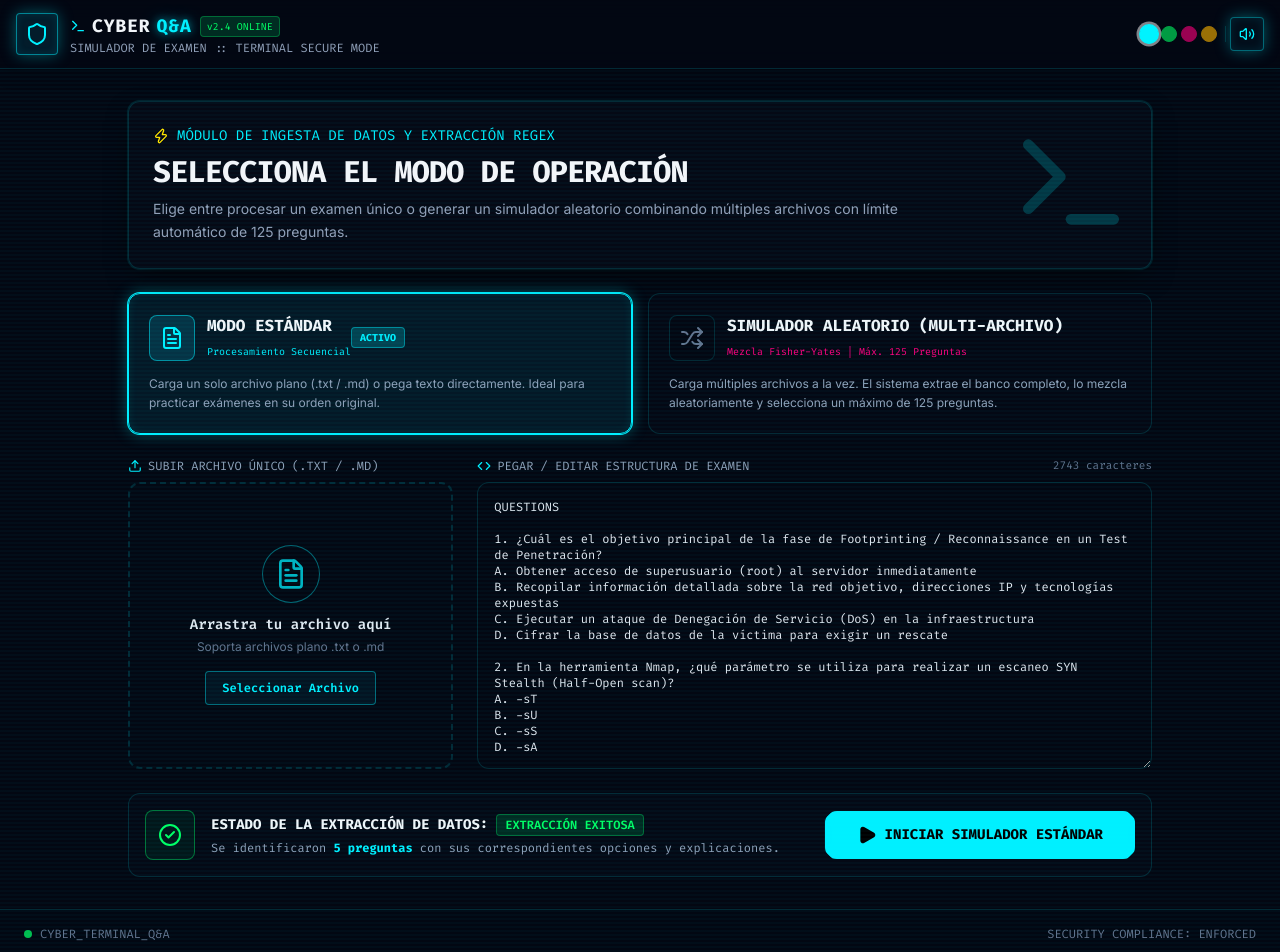
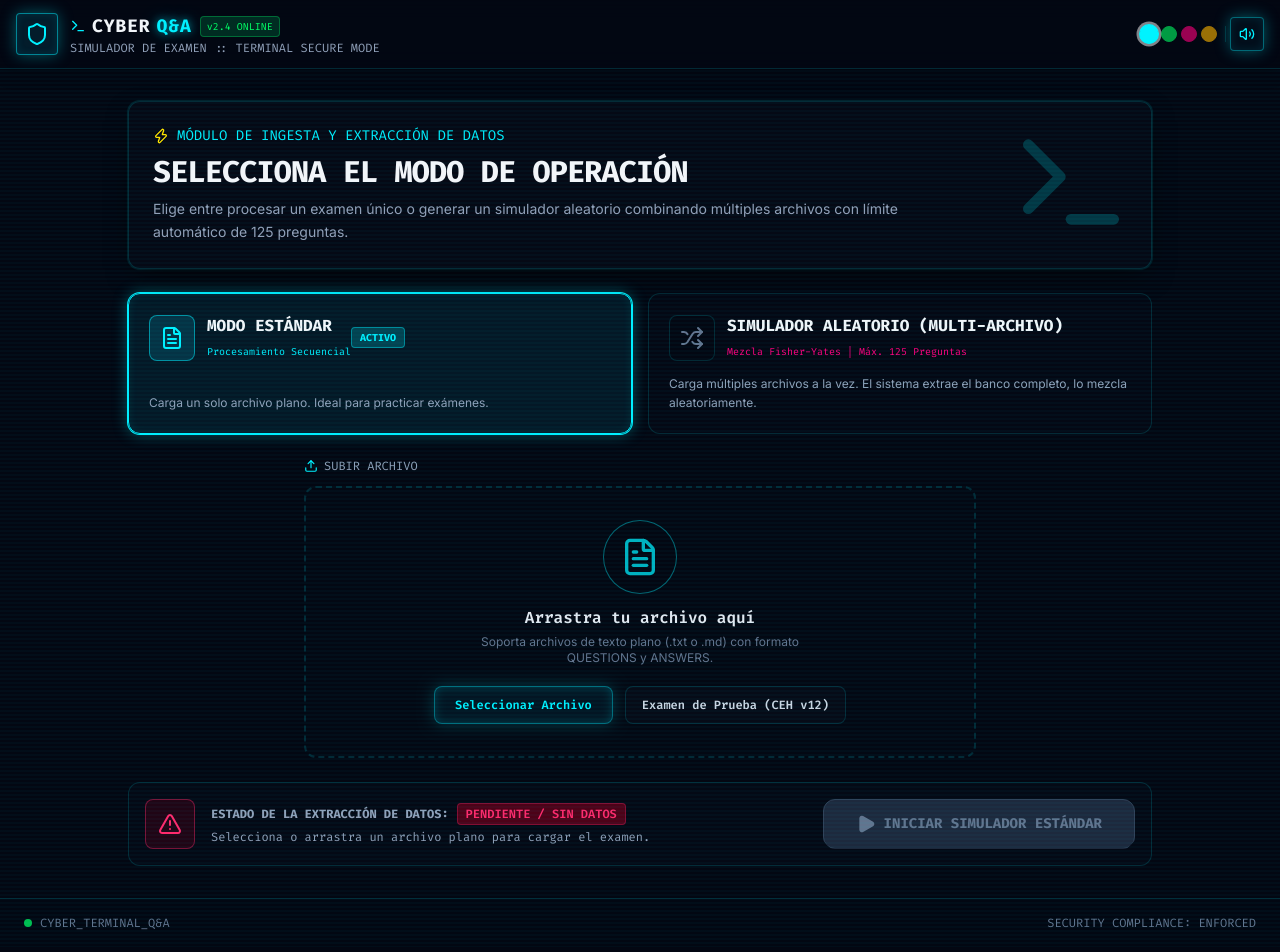
Before and after one commit to hmpelaez/RandomQuiz, a React (Vite) app: page / in a window 1280 px wide. Shown: the top 952 px of the page. Built offline with nearby package versions, Linux system fonts and the light colour scheme.

Commit message:
feat: refine standard mode dropzone and start button states

```diff
--- a/src/components/ParserUploader.jsx
+++ b/src/components/ParserUploader.jsx
@@ -1,5 +1,5 @@
 import React, { useState } from 'react';
-import { Upload, FileText, Play, CheckCircle2, AlertTriangle, Terminal, Zap, Code, Shuffle, Layers3 } from 'lucide-react';
+import { Upload, FileText, Play, CheckCircle2, AlertTriangle, Terminal, Zap, Shuffle, Layers3 } from 'lucide-react';
 import { parseQnAFormat, SAMPLE_EXAMS } from '../utils/parser';
 import { soundFx } from '../utils/sound';
 
@@ -20,8 +20,7 @@ export default function ParserUploader({ onExamParsed }) {
   const [opMode, setOpMode] = useState('standard');
 
   // Estado para Modo Estándar
-  const [inputText, setInputText] = useState(SAMPLE_EXAMS[0].text);
-  const [standardParseResult, setStandardParseResult] = useState(() => parseQnAFormat(SAMPLE_EXAMS[0].text));
+  const [standardParseResult, setStandardParseResult] = useState({ success: false, questions: [], error: null });
 
   // Estado para Modo Simulador Aleatorio Multi-archivo
   const [finalQuizQuestions, setFinalQuizQuestions] = useState([]);
@@ -34,11 +33,10 @@ export default function ParserUploader({ onExamParsed }) {
 
   const [dragActive, setDragActive] = useState(false);
 
-  // MANEJADOR MODO ESTÁNDAR (Texto)
-  const handleTextChange = (e) => {
-    const val = e.target.value;
-    setInputText(val);
-    setStandardParseResult(parseQnAFormat(val));
+  // MANEJADOR MODO ESTÁNDAR (Carga rápida examen ejemplo)
+  const handleLoadSample = (sampleText) => {
+    soundFx.playClick();
+    setStandardParseResult(parseQnAFormat(sampleText));
   };
 
   // MANEJADOR MODO ESTÁNDAR (Un solo archivo)
@@ -48,7 +46,6 @@ export default function ParserUploader({ onExamParsed }) {
     const reader = new FileReader();
     reader.onload = (e) => {
       const content = e.target.result;
-      setInputText(content);
       setStandardParseResult(parseQnAFormat(content));
     };
     reader.onerror = () => {
@@ -168,7 +165,7 @@ export default function ParserUploader({ onExamParsed }) {
         <div className="relative z-10 space-y-2">
           <div className="flex items-center space-x-2 text-neon-cyan text-sm">
             <Zap className="w-4 h-4 text-neon-yellow" />
-            <span>MÓDULO DE INGESTA DE DATOS Y EXTRACCIÓN REGEX</span>
+            <span>MÓDULO DE INGESTA Y EXTRACCIÓN DE DATOS</span>
           </div>
           <h1 className="text-2xl md:text-3xl font-bold text-slate-100 tracking-tight">
             SELECCIONA EL MODO DE OPERACIÓN
@@ -209,7 +206,7 @@ export default function ParserUploader({ onExamParsed }) {
             )}
           </div>
           <p className="text-xs font-sans text-slate-400 leading-relaxed">
-            Carga un solo archivo plano (.txt / .md) o pega texto directamente. Ideal para practicar exámenes en su orden original.
+            Carga un solo archivo plano. Ideal para practicar exámenes.
           </p>
         </button>
 
@@ -240,59 +237,102 @@ export default function ParserUploader({ onExamParsed }) {
             )}
           </div>
           <p className="text-xs font-sans text-slate-400 leading-relaxed">
-            Carga múltiples archivos a la vez. El sistema extrae el banco completo, lo mezcla aleatoriamente y selecciona un máximo de 125 preguntas.
+            Carga múltiples archivos a la vez. El sistema extrae el banco completo, lo mezcla aleatoriamente.
           </p>
         </button>
 
       </div>
 
-      {/* Input Grid según Modo Seleccionado */}
-      <div className="grid grid-cols-1 md:grid-cols-3 gap-6">
-
-        {/* Dropzone File Upload */}
-        <div className="md:col-span-1 flex flex-col">
-          <label className="text-xs text-slate-400 mb-2 flex items-center gap-1.5">
-            <Upload className={`w-3.5 h-3.5 ${opMode === 'standard' ? 'text-neon-cyan' : 'text-neon-magenta'}`} />
-            <span>{opMode === 'standard' ? 'SUBIR ARCHIVO ÚNICO (.TXT / .MD)' : 'SUBIR MÚLTIPLES ARCHIVOS (.TXT / .MD)'}</span>
-          </label>
+      {/* Input Grid / Container según Modo Seleccionado */}
+      {opMode === 'standard' ? (
+        /* MODO ESTÁNDAR: Contenedor centrado max-w-2xl */
+        <div className="max-w-2xl mx-auto w-full flex flex-col space-y-3">
+          <div className="flex items-center justify-between">
+            <label className="text-xs text-slate-400 flex items-center gap-1.5">
+              <Upload className="w-3.5 h-3.5 text-neon-cyan" />
+              <span>SUBIR ARCHIVO</span>
+            </label>
+            {standardParseResult.success && (
+              <span className="text-neon-green text-xs font-bold font-mono">
+                {standardParseResult.questions.length} preguntas listadas
+              </span>
+            )}
+          </div>
 
           <div
             onDragOver={(e) => { e.preventDefault(); setDragActive(true); }}
             onDragLeave={() => setDragActive(false)}
             onDrop={handleDrop}
-            className={`flex-1 border-2 border-dashed rounded-xl p-6 flex flex-col items-center justify-center text-center transition-all ${
+            className={`border-2 border-dashed rounded-xl p-8 flex flex-col items-center justify-center text-center transition-all ${
               dragActive
-                ? opMode === 'standard' ? 'border-neon-cyan bg-cyan-950/40 shadow-neon-cyan' : 'border-neon-magenta bg-rose-950/40 shadow-neon-magenta'
+                ? 'border-neon-cyan bg-cyan-950/40 shadow-neon-cyan'
                 : 'border-cyber-border bg-cyber-900/40 hover:border-slate-600 hover:bg-cyber-900'
             }`}
           >
-            <div className={`p-3 bg-cyber-950 rounded-full border mb-3 ${opMode === 'standard' ? 'border-neon-cyan/40 text-neon-cyan' : 'border-neon-magenta/40 text-neon-magenta'}`}>
-              {opMode === 'standard' ? <FileText className="w-8 h-8 animate-pulse" /> : <Layers3 className="w-8 h-8 animate-pulse" />}
+            <div className="p-4 bg-cyber-950 rounded-full border border-neon-cyan/40 text-neon-cyan mb-3">
+              <FileText className="w-10 h-10 animate-pulse" />
             </div>
 
-            <p className="text-sm text-slate-200 font-semibold mb-1">
-              {opMode === 'standard' ? 'Arrastra tu archivo aquí' : 'Arrastra múltiples archivos aquí'}
+            <p className="text-base text-slate-200 font-semibold mb-1">
+              Arrastra tu archivo aquí
             </p>
-            <p className="text-xs text-slate-500 mb-4 font-sans">
-              {opMode === 'standard' ? 'Soporta archivos plano .txt o .md' : 'Selecciona varios archivos a la vez'}
+            <p className="text-xs text-slate-500 mb-5 font-sans max-w-sm">
+              Soporta archivos de texto plano (.txt o .md) con formato QUESTIONS y ANSWERS.
             </p>
 
-            <label className={`px-4 py-2 rounded border text-xs font-semibold transition-all cursor-pointer ${
-              opMode === 'standard'
-                ? 'border-neon-cyan/40 text-neon-cyan bg-cyan-950/30 hover:bg-cyan-900/50'
-                : 'border-neon-magenta/40 text-neon-magenta bg-rose-950/30 hover:bg-rose-900/50'
-            }`}>
-              <span>{opMode === 'standard' ? 'Seleccionar Archivo' : 'Seleccionar Varios Archivos'}</span>
-
-              {/* Input file según modo (single vs multiple) */}
-              {opMode === 'standard' ? (
+            <div className="flex flex-wrap items-center justify-center gap-3">
+              <label className="px-5 py-2.5 rounded-lg border border-neon-cyan/40 text-neon-cyan bg-cyan-950/30 hover:bg-cyan-900/50 text-xs font-semibold transition-all cursor-pointer shadow-neon-cyan/20">
+                <span>Seleccionar Archivo</span>
                 <input
                   type="file"
                   accept=".txt,.md,.raw"
                   className="hidden"
                   onChange={(e) => e.target.files && handleSingleFileUpload(e.target.files[0])}
                 />
-              ) : (
+              </label>
+
+              <button
+                type="button"
+                onClick={() => handleLoadSample(SAMPLE_EXAMS[0].text)}
+                className="px-4 py-2.5 rounded-lg border border-cyber-border text-slate-300 bg-cyber-900 hover:border-neon-cyan/50 hover:text-neon-cyan text-xs font-semibold transition-all cursor-pointer"
+              >
+                Examen de Prueba (CEH v12)
+              </button>
+            </div>
+          </div>
+        </div>
+      ) : (
+        /* MODO ALEATORIO MULTI-ARCHIVO: Grid de 3 columnas (Dropzone + Resumen Ingesta) */
+        <div className="grid grid-cols-1 md:grid-cols-3 gap-6">
+          <div className="md:col-span-1 flex flex-col">
+            <label className="text-xs text-slate-400 mb-2 flex items-center gap-1.5">
+              <Upload className="w-3.5 h-3.5 text-neon-magenta" />
+              <span>SUBIR MÚLTIPLES ARCHIVOS</span>
+            </label>
+
+            <div
+              onDragOver={(e) => { e.preventDefault(); setDragActive(true); }}
+              onDragLeave={() => setDragActive(false)}
+              onDrop={handleDrop}
+              className={`flex-1 border-2 border-dashed rounded-xl p-6 flex flex-col items-center justify-center text-center transition-all ${
+                dragActive
+                  ? 'border-neon-magenta bg-rose-950/40 shadow-neon-magenta'
+                  : 'border-cyber-border bg-cyber-900/40 hover:border-slate-600 hover:bg-cyber-900'
+              }`}
+            >
+              <div className="p-3 bg-cyber-950 rounded-full border border-neon-magenta/40 text-neon-magenta mb-3">
+                <Layers3 className="w-8 h-8 animate-pulse" />
+              </div>
+
+              <p className="text-sm text-slate-200 font-semibold mb-1">
+                Arrastra múltiples archivos aquí
+              </p>
+              <p className="text-xs text-slate-500 mb-4 font-sans">
+                Selecciona varios archivos a la vez
+              </p>
+
+              <label className="px-4 py-2 rounded border border-neon-magenta/40 text-neon-magenta bg-rose-950/30 hover:bg-rose-900/50 text-xs font-semibold transition-all cursor-pointer">
+                <span>Seleccionar Varios Archivos</span>
                 <input
                   type="file"
                   accept=".txt,.md,.raw"
@@ -300,35 +340,11 @@ export default function ParserUploader({ onExamParsed }) {
                   className="hidden"
                   onChange={(e) => e.target.files && handleMultiFilesProcess(e.target.files)}
                 />
-              )}
-            </label>
+              </label>
+            </div>
           </div>
-        </div>
 
-        {/* Editor de Texto (Modo Estándar) / Visor de Ingesta (Modo Simulador Aleatorio) */}
-        <div className="md:col-span-2 flex flex-col">
-          {opMode === 'standard' ? (
-            <>
-              <div className="flex items-center justify-between mb-2">
-                <label className="text-xs text-slate-400 flex items-center gap-1.5">
-                  <Code className="w-3.5 h-3.5 text-neon-cyan" />
-                  <span>PEGAR / EDITAR ESTRUCTURA DE EXAMEN</span>
-                </label>
-                <span className="text-[11px] text-slate-500">
-                  {inputText.length} caracteres
-                </span>
-              </div>
-              <div className="relative flex-1">
-                <textarea
-                  value={inputText}
-                  onChange={handleTextChange}
-                  placeholder="PEGA AQUÍ EL TEXTO DEL EXAMEN CON SECCIONES QUESTIONS Y ANSWERS..."
-                  className="w-full h-80 md:h-full min-h-[280px] bg-cyber-950 border border-cyber-border rounded-xl p-4 text-xs text-slate-200 focus:outline-none focus:border-neon-cyan resize-y cyber-scanline"
-                  spellCheck="false"
-                />
-              </div>
-            </>
-          ) : (
+          <div className="md:col-span-2 flex flex-col">
             <div className="flex flex-col h-full justify-between bg-cyber-950 border border-cyber-border rounded-xl p-6 space-y-4">
               <div className="flex items-center space-x-2 text-neon-magenta text-xs font-bold border-b border-cyber-border pb-3">
                 <Shuffle className="w-4 h-4" />
@@ -356,14 +372,13 @@ export default function ParserUploader({ onExamParsed }) {
                   <li>Lectura paralela e ingesta mediante parser regex de todos los archivos.</li>
                   <li>Mezcla aleatoria del banco global con algoritmo Fisher-Yates.</li>
                   <li>Recorte automático a un tope máximo de 125 preguntas seleccionadas.</li>
-                  <li>Re-indexación correlativa de preguntas (#1 a #{multiMetrics.finalSelectedCount || 0}).</li>
+                  <li>Re-indexación correlativa de preguntas.</li>
                 </ul>
               </div>
             </div>
-          )}
+          </div>
         </div>
-
-      </div>
+      )}
 
       {/* ESTADO DE LA EXTRACCIÓN DE DATOS */}
       <div className="bg-cyber-900/80 border border-cyber-border rounded-xl p-4 flex flex-col md:flex-row items-center justify-between gap-4">
@@ -380,8 +395,8 @@ export default function ParserUploader({ onExamParsed }) {
             )}
           </div>
           <div>
-            <div className="flex items-center gap-2">
-              <span className="text-sm font-bold text-slate-100">
+            <div className="flex items-center space-x-2">
+              <span className="text-xs text-slate-400 font-bold">
                 ESTADO DE LA EXTRACCIÓN DE DATOS:
               </span>
               <span className={`text-xs px-2 py-0.5 rounded font-semibold ${
@@ -389,18 +404,18 @@ export default function ParserUploader({ onExamParsed }) {
                   ? 'bg-emerald-950 text-neon-green border border-neon-green/30'
                   : 'bg-rose-950 text-neon-red border border-neon-red/30'
               }`}>
-                {isReadyToStart ? 'EXTRACCIÓN EXITOSA' : 'PENDIENTE / FORMATO ERRÓNEO'}
+                {isReadyToStart ? 'EXTRACCIÓN EXITOSA' : 'PENDIENTE / SIN DATOS'}
               </span>
             </div>
 
             {opMode === 'standard' ? (
-              standardParseResult.success ? (
+              isReadyToStart ? (
                 <p className="text-xs text-slate-400 mt-1">
-                  Se identificaron <strong className="text-neon-cyan">{standardParseResult.totalCount} preguntas</strong> con sus correspondientes opciones y explicaciones.
+                  Se identificaron <strong className="text-neon-cyan">{standardParseResult.questions.length} preguntas</strong> con sus correspondientes opciones y explicaciones.
                 </p>
               ) : (
-                <p className="text-xs text-neon-red mt-1">
-                  {standardParseResult.error}
+                <p className="text-xs text-slate-400 mt-1">
+                  {standardParseResult.error || 'Selecciona o arrastra un archivo plano para cargar el examen.'}
                 </p>
               )
             ) : (
@@ -426,11 +441,11 @@ export default function ParserUploader({ onExamParsed }) {
               ? opMode === 'standard'
                 ? 'bg-neon-cyan text-black hover:bg-cyan-300 shadow-neon-cyan hover:scale-[1.02] cursor-pointer'
                 : 'bg-neon-magenta text-black hover:bg-rose-400 shadow-neon-magenta hover:scale-[1.02] cursor-pointer'
-              : 'bg-slate-800 text-slate-500 border border-slate-700 cursor-not-allowed'
+              : 'bg-slate-800 text-slate-500 border border-slate-700 cursor-not-allowed shadow-none disabled:bg-slate-800 disabled:text-slate-500 disabled:cursor-not-allowed disabled:border-slate-700'
           }`}
         >
           <Play className="w-5 h-5 fill-current" />
-          <span>{opMode === 'standard' ? 'INICIAR SIMULADOR ESTÁNDAR' : 'INICIAR SIMULADOR ALEATORIO (125)'}</span>
+          <span>{opMode === 'standard' ? 'INICIAR SIMULADOR ESTÁNDAR' : 'INICIAR SIMULADOR ALEATORIO'}</span>
         </button>
       </div>
 
```
